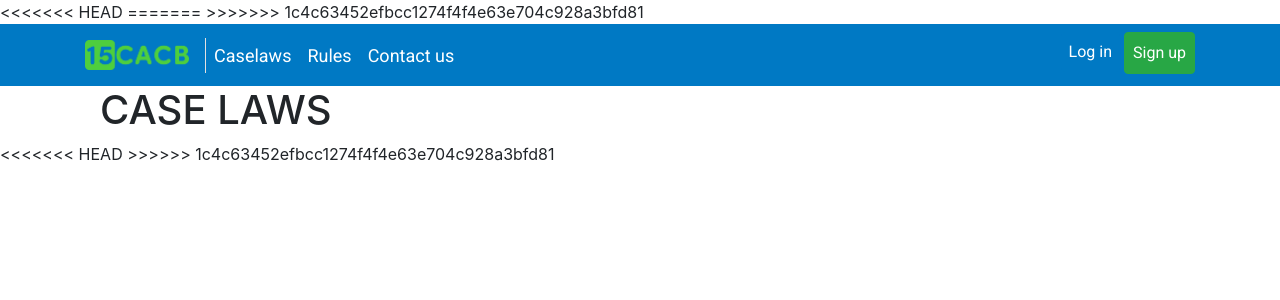
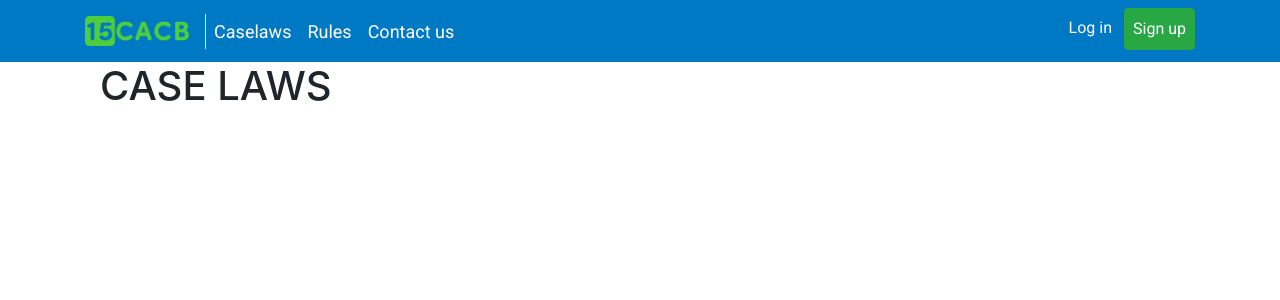
Before and after one commit to adityasanil/15CACB, a PHP site: page / in a window 1280 px wide. Shown: the top 300 px of the page. Run offline with PHP 8.4, Linux system fonts and the light colour scheme; some libraries are stand-ins or nearby versions.

Commit message:
Sign up page

```diff
--- a/index.php
+++ b/index.php
@@ -9,12 +9,7 @@
         <link rel="icon" type="png" href="images/15.png">
         <link rel="stylesheet" href="https://stackpath.bootstrapcdn.com/bootstrap/4.3.1/css/bootstrap.min.css" integrity="sha384-ggOyR0iXCbMQv3Xipma34MD+dH/1fQ784/j6cY/iJTQUOhcWr7x9JvoRxT2MZw1T" crossorigin="anonymous">
         <script src="https://stackpath.bootstrapcdn.com/bootstrap/4.3.1/js/bootstrap.min.js" integrity="sha384-JjSmVgyd0p3pXB1rRibZUAYoIIy6OrQ6VrjIEaFf/nJGzIxFDsf4x0xIM+B07jRM" crossorigin="anonymous"></script>
-<<<<<<< HEAD
-        <script src="https://code.jquery.com/jquery-3.4.1.js" integrity="sha256-WpOohJOqMqqyKL9FccASB9O0KwACQJpFTUBLTYOVvVU=" crossorigin="anonymous"></script>
-        <script src="https://cdnjs.cloudflare.com/ajax/libs/popper.js/1.14.7/umd/popper.min.js" integrity="sha384-UO2eT0CpHqdSJQ6hJty5KVphtPhzWj9WO1clHTMGa3JDZwrnQq4sF86dIHNDz0W1" crossorigin="anonymous"></script>
-=======
         <script src="https://code.jquery.com/jquery-3.4.1.js" integrity="sha256-WpOohJOqMqqyKL9FccASB9O0KwACQJpFTUBLTYOVvVU=" crossorigin="anonymous"></script>        <script src="https://cdnjs.cloudflare.com/ajax/libs/popper.js/1.14.7/umd/popper.min.js" integrity="sha384-UO2eT0CpHqdSJQ6hJty5KVphtPhzWj9WO1clHTMGa3JDZwrnQq4sF86dIHNDz0W1" crossorigin="anonymous"></script>
->>>>>>> 1c4c63452efbcc1274f4f4e63e704c928a3bfd81
         <script src="https://cdnjs.cloudflare.com/ajax/libs/popper.js/1.14.7/umd/popper.min.js" integrity="sha384-UO2eT0CpHqdSJQ6hJty5KVphtPhzWj9WO1clHTMGa3JDZwrnQq4sF86dIHNDz0W1" crossorigin="anonymous"></script>
         <link href='https://fonts.googleapis.com/css?family=Roboto' rel='stylesheet'>
         <link href='styles/navbarStyles.css' rel="stylesheet">
@@ -75,8 +70,4 @@
             </div>
         </div>
     </body>
-<<<<<<< HEAD
-</html
-=======
-</html
->>>>>>> 1c4c63452efbcc1274f4f4e63e704c928a3bfd81
+</html>
--- a/routes/signUpPage.php
+++ b/routes/signUpPage.php
@@ -23,12 +23,9 @@
                             <h4 class="card-title text-center mb-4 mt-1">Sign up</h4>
                             <hr>
                             <p class="text-primary text-center">Fill in the details, you will be provided with an username & password via email.</p>
+
                             <!-- FORM START -->
-<<<<<<< HEAD
                             <form id="signup" class="form" method="POST">
-=======
-	                        <form id="signup" class="form" method="POST">
->>>>>>> 1c4c63452efbcc1274f4f4e63e704c928a3bfd81
                                 <div class="form-group">
                                     <div class="input-group">
                                         <div class="input-group-prepend">
@@ -119,33 +116,21 @@
            <script type="text/javascript">
             $(document).ready(function() {
                 $("#submitDetails").click(function() {
-<<<<<<< HEAD
                     event.preventDefault();
-                     console.log("Click");0
+                    //  console.log("Click");
                     $.post( "php/insertData.php", $("#signup").serialize(), function(data){
                         console.log(data);
                         alert(data);
-=======
-                    // event.preventDefault();
-                    // console.log("Click");
-                    $.post( "php/insertData.php", $("#signup").serialize(), function(data){
-                        console.log(data);
->>>>>>> 1c4c63452efbcc1274f4f4e63e704c928a3bfd81
-                    });
                     clear();
                     });
-<<<<<<< HEAD
 
                     function clear(){
-                    $("#signup :input").each(function(){
+                        $("#signup :input").each(function() {
                             $(this).val('');
                         });
                     }
                 });
-          </script>
-=======
             });
         </script>
->>>>>>> 1c4c63452efbcc1274f4f4e63e704c928a3bfd81
     </body>
 </html>
```
Also changed, not shown: php/connectionDb15CACB.php (added, +15 -0 lines), php/insertData.php (+16 -35 lines). Lines whose indentation alone changed are shown as unchanged.
